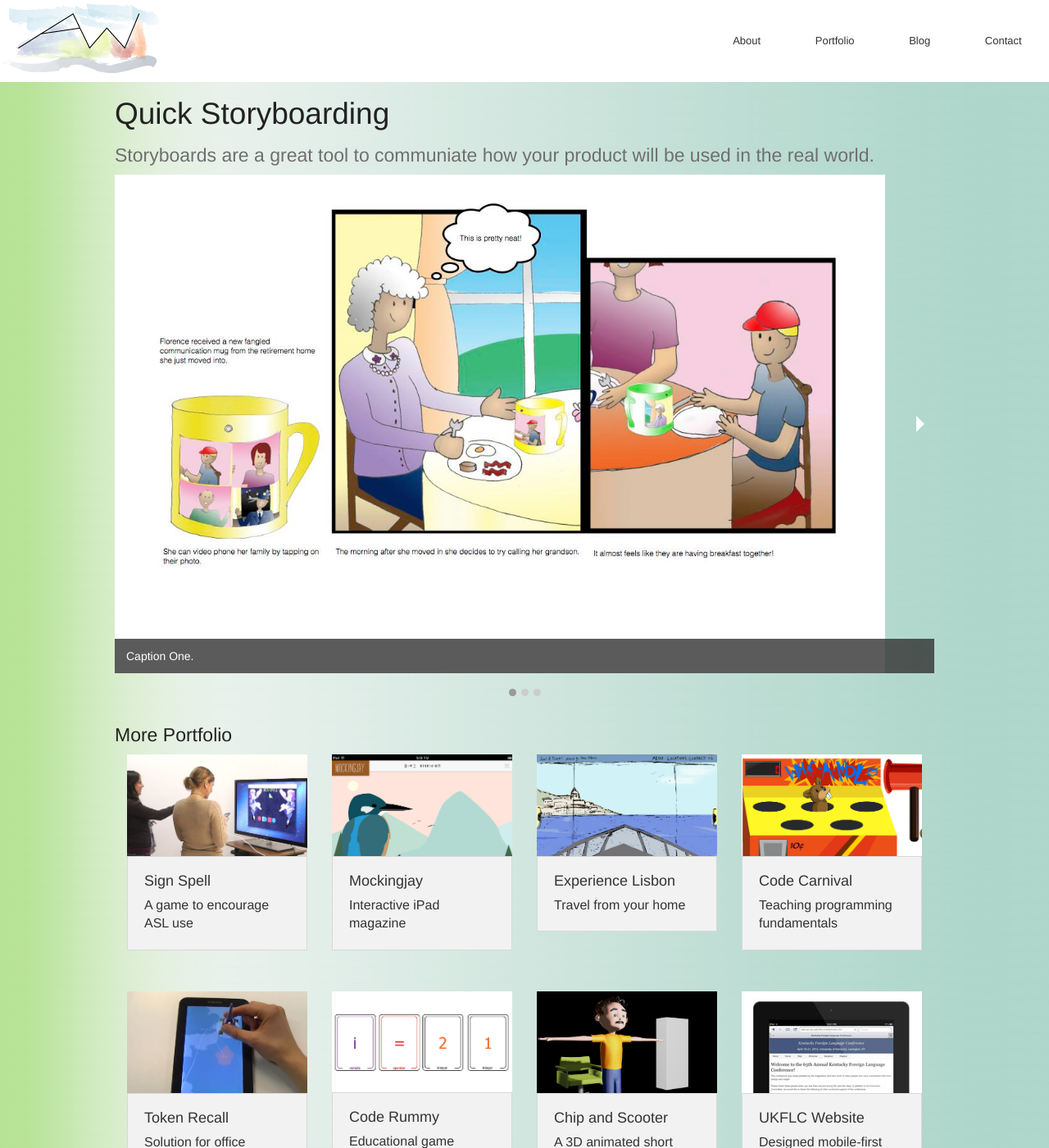
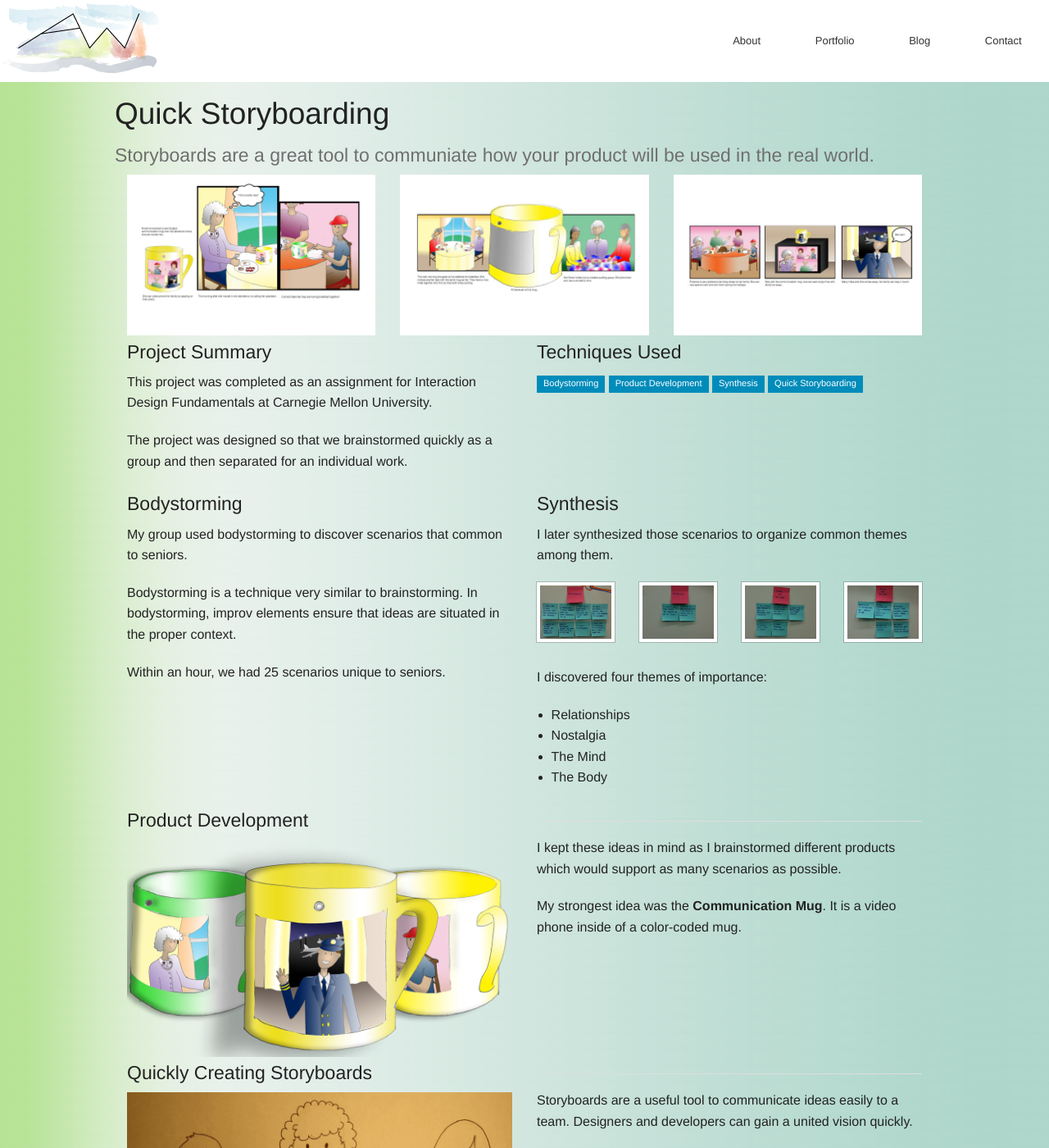
Before and after one commit to ashleybot/ashleybot.github.com, a Jekyll site: the page built from portfolio/_posts/2013-10-29-storyboards.html, in a window 1280 px wide and 1400 px high. Shown: the whole window at 82% size. Built offline with Jekyll 4.4.1, drawn with Linux system fonts in a browser that asks for light colours; some of the changed text lies outside the part shown.

Commit message:
added images and text for storyboard project

```diff
--- a/portfolio/_posts/2013-10-29-storyboards.html
+++ b/portfolio/_posts/2013-10-29-storyboards.html
@@ -17,24 +17,182 @@ blurb: Communicating use
 </div>
 
 <div class="row">
-  <ul class="code-carnival-orbit" data-orbit>
+  <div class="large-4 columns">
+    <img src="{{ site.baseurl }}/portfolio/assets/storyboards/IxDF_Storyboard3.jpg" alt="IxDF_Storyboard3" />
+
+  </div>
+  <div class="large-4 columns">
+    <img src="{{ site.baseurl }}/portfolio/assets/storyboards/IxDF_Storyboard1.jpg" alt="IxDF_Storyboard1" />
+
+  </div>
+  <div class="large-4 columns">
+    <img src="{{ site.baseurl }}/portfolio/assets/storyboards/IxDF_Storyboard2.jpg" alt="IxDF_Storyboard2" />
+
+  </div>
+</div>
+
+
+<div class="row">
+  <div class="large-6 columns">
+    <h4>Project Summary</h4>
+    <p>
+      This project was completed as an assignment for Interaction Design Fundamentals at Carnegie Mellon University.
+    </p>
+    <p>
+      The project was designed so that we brainstormed quickly as a group and then separated for an individual work.
+    </p>
+  </div>
+    <div class="large-6 columns">
+      <h4>Techniques Used</h4>
+      <p>
+        <span class="label">Bodystorming</span>
+        <span class="label">Product Development</span>
+        <span class="label">Synthesis</span>
+        <span class="label">Quick Storyboarding</span>
+      </p>
+    </div>
+</div>
+
+<div class="row">
+  <div class="large-6 columns">
+    <h4>Bodystorming</h4>
+    <p>
+      My group used bodystorming to discover scenarios that common to seniors.
+    </p>
+    <p>
+      Bodystorming is a technique very similar to brainstorming. In bodystorming, improv elements ensure that ideas are situated in the proper context.
+    </p>
+    <p>
+      Within an hour, we had 25 scenarios unique to seniors.
+    </p>
+  </div>
+  <div class="large-6 columns">
+    <h4>Synthesis</h4>
+    <p>
+      I later synthesized those scenarios to organize common themes among them.
+    </p>
+    <ul class="small-block-grid-2 large-block-grid-4">
+      <li>
+        <a class="th" href="{{ site.baseurl }}/portfolio/assets/storyboards/images/storyboards_synthesis_relationships.png">
+          <img src="{{ site.baseurl }}/portfolio/assets/storyboards/images/storyboards_synthesis_relationships.png" alt="Relationships"/>
+        </a>
+      </li>
+      <li>
+        <a class="th" href="{{ site.baseurl }}/portfolio/assets/storyboards/images/storyboards_synthesis_nostalgia.png">
+          <img src="{{ site.baseurl }}/portfolio/assets/storyboards/images/storyboards_synthesis_nostalgia.png" alt="Nostalgia"/>
+        </a>
+      </li>
+      <li>
+        <a class="th" href="{{ site.baseurl }}/portfolio/assets/storyboards/images/storyboards_synthesis_mind.png">
+          <img src="{{ site.baseurl }}/portfolio/assets/storyboards/images/storyboards_synthesis_mind.png" alt="The Mind"/>
+        </a>
+      </li>
+      <li>
+        <a class="th" href="{{ site.baseurl }}/portfolio/assets/storyboards/images/storyboards_synthesis_body.png">
+          <img src="{{ site.baseurl }}/portfolio/assets/storyboards/images/storyboards_synthesis_body.png" alt="The Body"/>
+        </a>
+      </li>
+    </ul>
+
+    <p>
+      I discovered four themes of importance:
+      <ul>
+        <li>Relationships</li>
+        <li>Nostalgia</li>
+        <li>The Mind</li>
+        <li>The Body</li>
+      </ul>
+    </p>
+  </div>
+</div>
+
+<div class="row">
+  <div class="large-6 columns">
+    <h4>Product Development</h4>
+      <img src="{{ site.baseurl }}/portfolio/assets/storyboards/images/storyboard_product.png" alt="The Communication Mug"/>
+    </div>
+  <div class="large-6 columns">
+    <hr class="hide-for-small" />
+    <p>
+      I kept these ideas in mind as I brainstormed different products which would support as many scenarios as possible.
+    </p>
+    <p>
+      My strongest idea was the <strong>Communication Mug</strong>. It is a video phone inside of a color-coded mug.
+    </p>
+  </div>
+</div>
+
+<div class="row">
+  <div class="large-6 columns">
+    <h4>Quickly Creating Storyboards</h4>
+    <img src="{{ site.baseurl }}/portfolio/assets/storyboards/images/storyboard_sketch_sketch.png" alt="Sketch" />
+  </div>
+  <div class="large-6 columns">
+    <hr class="hide-for-small" />
+    <p>
+      Storyboards are a useful tool to communicate ideas easily to a team. Designers and developers can gain a united vision quickly.
+    </p>
+    <p>
+      They can be sketched out quickly on paper or on a whiteboard.
+    </p>
+  </div>
+</div>
+
+<div class="row">
+  <div class="large-6 columns">
+    <img src="{{ site.baseurl }}/portfolio/assets/storyboards/images/storyboard_sketch_raw.png" alt="After some Photoshop editing" />
+  </div>
+  <div class="large-6 columns">
+    <hr class="hide-for-small" />
+    <p>
+      With some minimal adjustments in Photoshop, the sketch can be ready for use.
+    </p>
+  </div>
+</div>
+
+<div class="row">
+  <div class="large-6 columns">
+    <img src="{{ site.baseurl }}/portfolio/assets/storyboards/images/storyboard_sketch_color.png" alt="Color applied" />
+  </div>
+  <div class="large-6 columns">
+    <hr class="hide-for-small" />
+    <p>
+      Depending on the product and the audience, more meaning can be conveyed through color and other aesthetics.
+    </p>
+  </div>
+</div>
+
+<div class="row">
+  <div class="large-12 columns">
+    <h4>Final Storyboard</h4>
+    <p>
+      The final storyboard communicates that the mug aids the aging mind, it provides opportunities to create nostalgic events, and puts relationships first.
+    </p>
+  </div>
+</div>
+
+
+<div class="row">
+  <ul class="storyboard-orbit" data-orbit data-options="timer=false;">
     <li>
-      <img src="{{ site.baseurl }}/portfolio/assets/storyboards/IxDF_Storyboard3.jpg" alt="IxDF_Storyboard3" width="940" />
+      <img src="{{ site.baseurl }}/portfolio/assets/storyboards/IxDF_Storyboard3.jpg" alt="IxDF_Storyboard3" />
       <div class="orbit-caption">
-        Caption One.
+        The Communication Mug is a product for seniors living retirement homes.
       </div>
     </li>
     <li>
-      <img src="{{ site.baseurl }}/portfolio/assets/storyboards/IxDF_Storyboard1.jpg" alt="IxDF_Storyboard1" width="940" />
+      <img src="{{ site.baseurl }}/portfolio/assets/storyboards/IxDF_Storyboard1.jpg" alt="IxDF_Storyboard1" />
       <div class="orbit-caption">
-        Caption Two.
+        It provides a way to seniors to connect with other residents.
       </div>
     </li>
     <li>
-      <img src="{{ site.baseurl }}/portfolio/assets/storyboards/IxDF_Storyboard2.jpg" alt="IxDF_Storyboard2" width="940" />
+      <img src="{{ site.baseurl }}/portfolio/assets/storyboards/IxDF_Storyboard2.jpg" alt="IxDF_Storyboard2" />
       <div class="orbit-caption">
-        Caption Three.
+        And stay in touch with family far away.
       </div>
     </li>
   </ul>
 </div>
+
+<hr />
```
Also changed, not shown: portfolio/assets/storyboards/images/storyboard_product.png (added), portfolio/assets/storyboards/images/storyboard_sketch_color.png (added), portfolio/assets/storyboards/images/storyboard_sketch_raw.png (added), portfolio/assets/storyboards/images/storyboard_sketch_sketch.png (added), portfolio/assets/storyboards/images/storyboards_synthesis_body.png (added), portfolio/assets/storyboards/images/storyboards_synthesis_mind.png (added), portfolio/assets/storyboards/images/storyboards_synthesis_nostalgia.png (added), portfolio/assets/storyboards/images/storyboards_synthesis_relationships.png (added).
